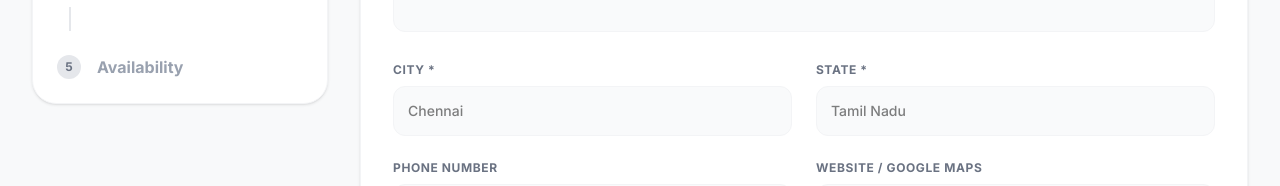
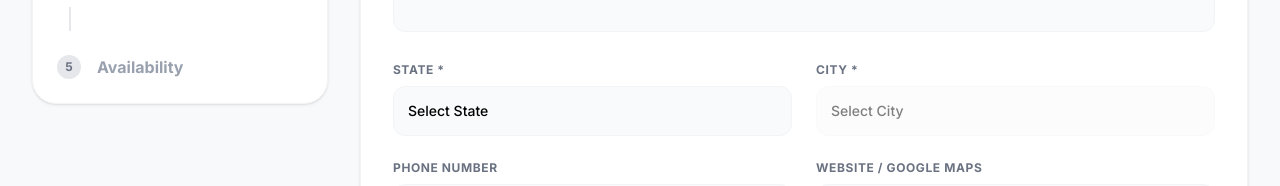
Before and after one commit to akashak202409-max/Carevia, a React (Vite) app: page /professional/onboarding in a window 1280 px wide. Both pictures are taken after typing "Sample", "5", "Sample", "5", "5", "5" into the empty fields and a click on the button "Save & Continue". Shown: the part 574-760 px from the top of the page. Built offline with nearby package versions, Linux system fonts and the light colour scheme.

Commit message:
feat: implement dynamic state and city dropdowns for professional onboarding

```diff
--- /dev/null
+++ b/fix_location_dropdowns.cjs
@@ -0,0 +1,89 @@
+const fs = require('fs');
+let content = fs.readFileSync('src/pages/ProfessionalOnboarding.jsx', 'utf8');
+
+// 1. Add states mapping
+const stateData = `
+const INDIAN_STATES_CITIES = {
+  "Maharashtra": ["Mumbai", "Pune", "Nagpur", "Nashik"],
+  "Karnataka": ["Bangalore", "Mysore", "Hubli", "Mangalore"],
+  "Tamil Nadu": ["Chennai", "Coimbatore", "Madurai", "Salem", "Trichy"],
+  "Delhi": ["New Delhi"],
+  "Gujarat": ["Ahmedabad", "Surat", "Vadodara", "Rajkot"],
+  "Telangana": ["Hyderabad", "Warangal"],
+  "West Bengal": ["Kolkata", "Howrah", "Darjeeling"],
+  "Kerala": ["Thiruvananthapuram", "Kochi", "Kozhikode"],
+  "Uttar Pradesh": ["Lucknow", "Kanpur", "Noida", "Agra"]
+};
+`;
+
+if (!content.includes('INDIAN_STATES_CITIES')) {
+  content = content.replace(
+    'export default function ProfessionalOnboarding() {',
+    stateData + '\nexport default function ProfessionalOnboarding() {'
+  );
+}
+
+// 2. Add state hooks
+if (!content.includes('const [selectedState, setSelectedState]')) {
+  content = content.replace(
+    'const [step, setStep] = useState(2);',
+    'const [step, setStep] = useState(2);\n  const [selectedState, setSelectedState] = useState("");\n  const [selectedCity, setSelectedCity] = useState("");'
+  );
+}
+
+// 3. Replace the UI inputs
+const oldCity = `                  <div>
+                    <label className="block text-xs font-bold text-gray-500 uppercase tracking-wider mb-2">City *</label>
+                    <input type="text" placeholder="Chennai" className="w-full bg-gray-50 border border-gray-100 rounded-xl p-3.5 focus:ring-2 focus:ring-secondary/50 outline-none text-sm font-medium transition" />
+                  </div>`;
+const oldState = `                  <div>
+                    <label className="block text-xs font-bold text-gray-500 uppercase tracking-wider mb-2">State *</label>
+                    <input type="text" placeholder="Tamil Nadu" className="w-full bg-gray-50 border border-gray-100 rounded-xl p-3.5 focus:ring-2 focus:ring-secondary/50 outline-none text-sm font-medium transition" />
+                  </div>`;
+
+// Wait, the order in the file is City then State. We should probably make State first or just replace both at once.
+// Let's replace the whole block of City and State.
+const oldBlock = `                  <div>
+                    <label className="block text-xs font-bold text-gray-500 uppercase tracking-wider mb-2">City *</label>
+                    <input type="text" placeholder="Chennai" className="w-full bg-gray-50 border border-gray-100 rounded-xl p-3.5 focus:ring-2 focus:ring-secondary/50 outline-none text-sm font-medium transition" />
+                  </div>
+                  <div>
+                    <label className="block text-xs font-bold text-gray-500 uppercase tracking-wider mb-2">State *</label>
+                    <input type="text" placeholder="Tamil Nadu" className="w-full bg-gray-50 border border-gray-100 rounded-xl p-3.5 focus:ring-2 focus:ring-secondary/50 outline-none text-sm font-medium transition" />
+                  </div>`;
+
+const newBlock = `                  <div>
+                    <label className="block text-xs font-bold text-gray-500 uppercase tracking-wider mb-2">State *</label>
+                    <select
+                      value={selectedState}
+                      onChange={(e) => { setSelectedState(e.target.value); setSelectedCity(''); }}
+                      className="w-full bg-gray-50 border border-gray-100 rounded-xl p-3.5 focus:ring-2 focus:ring-secondary/50 outline-none text-sm font-medium transition appearance-none"
+                    >
+                      <option value="">Select State</option>
+                      {Object.keys(INDIAN_STATES_CITIES).map(state => (
+                        <option key={state} value={state}>{state}</option>
+                      ))}
+                    </select>
+                  </div>
+                  <div>
+                    <label className="block text-xs font-bold text-gray-500 uppercase tracking-wider mb-2">City *</label>
+                    <select
+                      value={selectedCity}
+                      onChange={(e) => setSelectedCity(e.target.value)}
+                      disabled={!selectedState}
+                      className="w-full bg-gray-50 border border-gray-100 rounded-xl p-3.5 focus:ring-2 focus:ring-secondary/50 outline-none text-sm font-medium transition appearance-none disabled:opacity-50 disabled:cursor-not-allowed"
+                    >
+                      <option value="">Select City</option>
+                      {selectedState && INDIAN_STATES_CITIES[selectedState].map(city => (
+                        <option key={city} value={city}>{city}</option>
+                      ))}
+                    </select>
+                  </div>`;
+
+if (content.includes(oldBlock)) {
+  content = content.replace(oldBlock, newBlock);
+  fs.writeFileSync('src/pages/ProfessionalOnboarding.jsx', content);
+  console.log('Successfully replaced city and state inputs with dropdowns!');
+} else {
+  console.log('Failed to find the old block.');
+}
--- a/src/pages/ProfessionalOnboarding.jsx
+++ b/src/pages/ProfessionalOnboarding.jsx
@@ -46,8 +46,23 @@ const specializationOptions = {
   ]
 };
 
+
+const INDIAN_STATES_CITIES = {
+  "Maharashtra": ["Mumbai", "Pune", "Nagpur", "Nashik"],
+  "Karnataka": ["Bangalore", "Mysore", "Hubli", "Mangalore"],
+  "Tamil Nadu": ["Chennai", "Coimbatore", "Madurai", "Salem", "Trichy"],
+  "Delhi": ["New Delhi"],
+  "Gujarat": ["Ahmedabad", "Surat", "Vadodara", "Rajkot"],
+  "Telangana": ["Hyderabad", "Warangal"],
+  "West Bengal": ["Kolkata", "Howrah", "Darjeeling"],
+  "Kerala": ["Thiruvananthapuram", "Kochi", "Kozhikode"],
+  "Uttar Pradesh": ["Lucknow", "Kanpur", "Noida", "Agra"]
+};
+
 export default function ProfessionalOnboarding() {
   const [step, setStep] = useState(2);
+  const [selectedState, setSelectedState] = useState("");
+  const [selectedCity, setSelectedCity] = useState("");
   const [profession, setProfession] = useState("");
   const [selectedDay, setSelectedDay] = useState('Mon');
   const [schedule, setSchedule] = useState({
@@ -248,12 +263,31 @@ export default function ProfessionalOnboarding() {
                     <textarea rows="2" placeholder="123 Health Avenue, Block B..." className="w-full bg-gray-50 border border-gray-100 rounded-xl p-3.5 focus:ring-2 focus:ring-secondary/50 outline-none text-sm font-medium transition resize-none"></textarea>
                   </div>
                   <div>
-                    <label className="block text-xs font-bold text-gray-500 uppercase tracking-wider mb-2">City *</label>
-                    <input type="text" placeholder="Chennai" className="w-full bg-gray-50 border border-gray-100 rounded-xl p-3.5 focus:ring-2 focus:ring-secondary/50 outline-none text-sm font-medium transition" />
+                    <label className="block text-xs font-bold text-gray-500 uppercase tracking-wider mb-2">State *</label>
+                    <select
+                      value={selectedState}
+                      onChange={(e) => { setSelectedState(e.target.value); setSelectedCity(''); }}
+                      className="w-full bg-gray-50 border border-gray-100 rounded-xl p-3.5 focus:ring-2 focus:ring-secondary/50 outline-none text-sm font-medium transition appearance-none"
+                    >
+                      <option value="">Select State</option>
+                      {Object.keys(INDIAN_STATES_CITIES).map(state => (
+                        <option key={state} value={state}>{state}</option>
+                      ))}
+                    </select>
                   </div>
                   <div>
-                    <label className="block text-xs font-bold text-gray-500 uppercase tracking-wider mb-2">State *</label>
-                    <input type="text" placeholder="Tamil Nadu" className="w-full bg-gray-50 border border-gray-100 rounded-xl p-3.5 focus:ring-2 focus:ring-secondary/50 outline-none text-sm font-medium transition" />
+                    <label className="block text-xs font-bold text-gray-500 uppercase tracking-wider mb-2">City *</label>
+                    <select
+                      value={selectedCity}
+                      onChange={(e) => setSelectedCity(e.target.value)}
+                      disabled={!selectedState}
+                      className="w-full bg-gray-50 border border-gray-100 rounded-xl p-3.5 focus:ring-2 focus:ring-secondary/50 outline-none text-sm font-medium transition appearance-none disabled:opacity-50 disabled:cursor-not-allowed"
+                    >
+                      <option value="">Select City</option>
+                      {selectedState && INDIAN_STATES_CITIES[selectedState].map(city => (
+                        <option key={city} value={city}>{city}</option>
+                      ))}
+                    </select>
                   </div>
                   <div>
                     <label className="block text-xs font-bold text-gray-500 uppercase tracking-wider mb-2">Phone Number</label>
```
